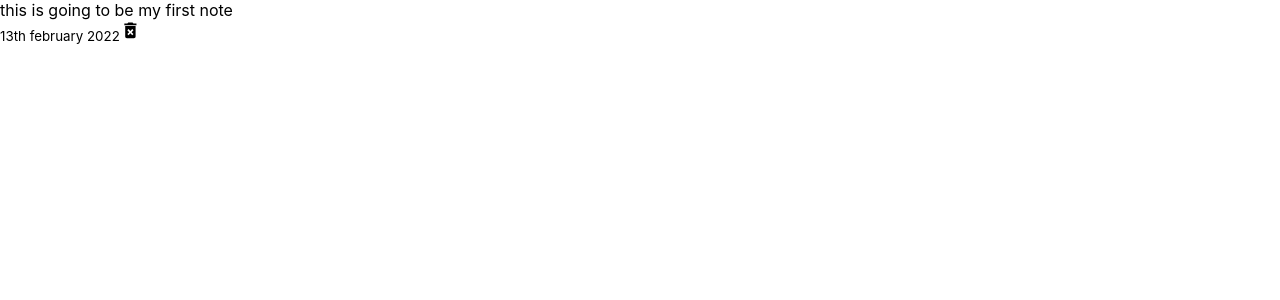
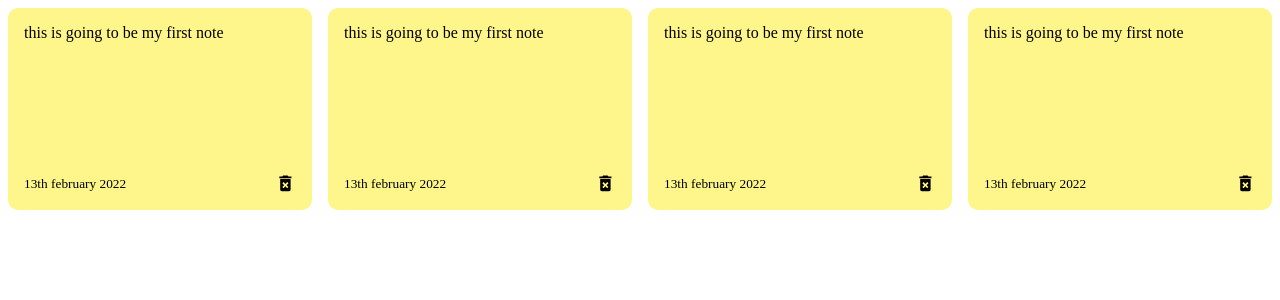
Before and after one commit to Francisomondi/my-notes, a React (Create React App) app: page / in a window 1280 px wide. Shown: the top 300 px of the page. Built offline with nearby package versions, Linux system fonts and the light colour scheme.

Commit message:
css file improved

```diff
--- a/src/components/NotesList.js
+++ b/src/components/NotesList.js
@@ -3,6 +3,9 @@
 const NotesList = () => {
     return (
         <div className="notes-list">
+            <Note />
+            <Note />
+            <Note />
             <Note />
 
         </div>
--- a/src/index.css
+++ b/src/index.css
@@ -1,13 +1,21 @@
-body {
-  margin: 0;
-  font-family: -apple-system, BlinkMacSystemFont, 'Segoe UI', 'Roboto', 'Oxygen',
-    'Ubuntu', 'Cantarell', 'Fira Sans', 'Droid Sans', 'Helvetica Neue',
-    sans-serif;
-  -webkit-font-smoothing: antialiased;
-  -moz-osx-font-smoothing: grayscale;
+.note{
+  background-color: #fef68a;
+  margin-bottom: 10px;
+  border-radius: 10px;
+  padding: 1rem;
+  min-height: 170px;
+  display: flex;
+  flex-direction: column;
+  justify-content: space-between;
 }
+.notes-list{
+  display: grid;
+  grid-gap: 1rem;
+  grid-template-columns: repeat(auto-fit, minmax(250px,1fr));
+}
+.note-footer{
+  display: flex;
+  align-items: center;
+  justify-content: space-between;
 
-code {
-  font-family: source-code-pro, Menlo, Monaco, Consolas, 'Courier New',
-    monospace;
 }
```
